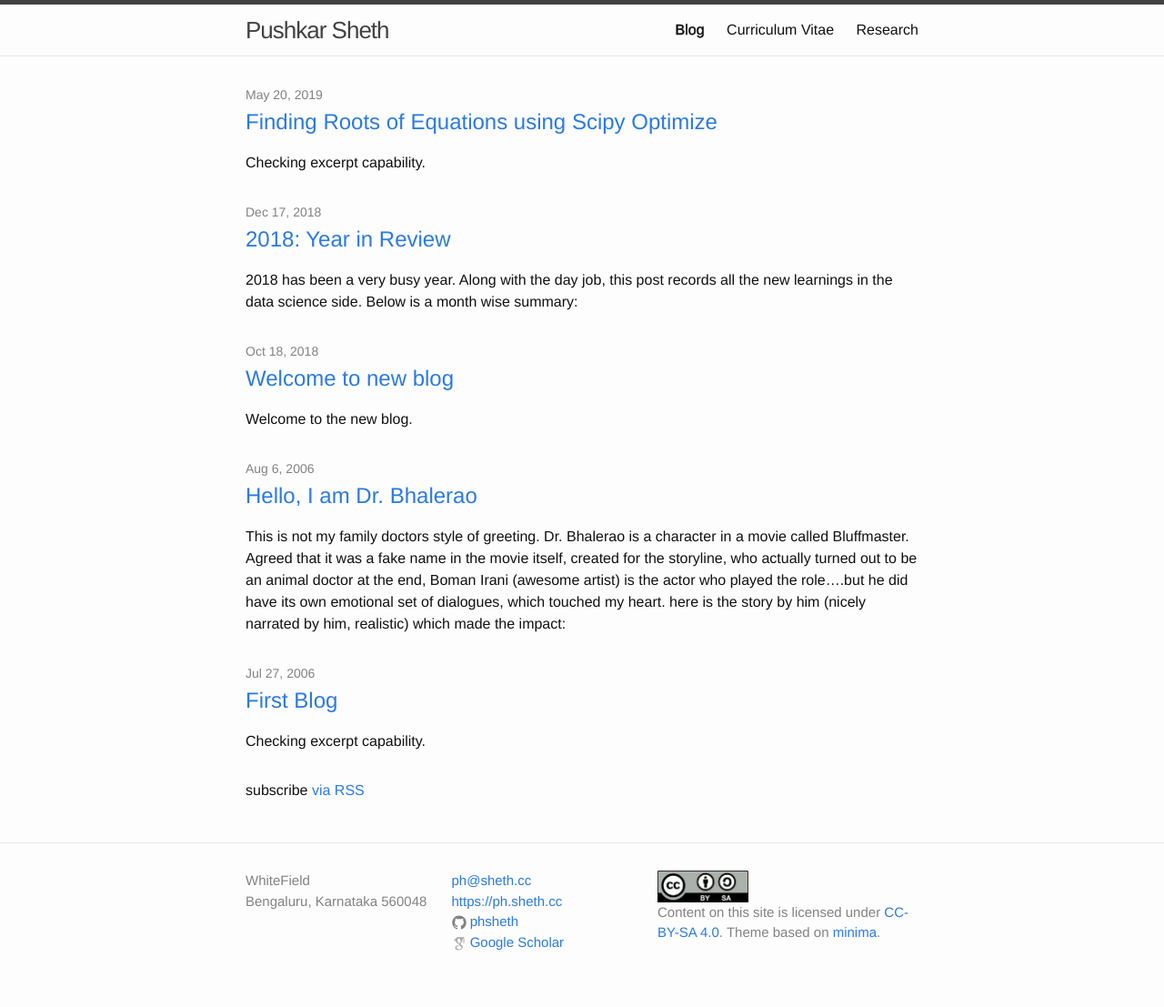
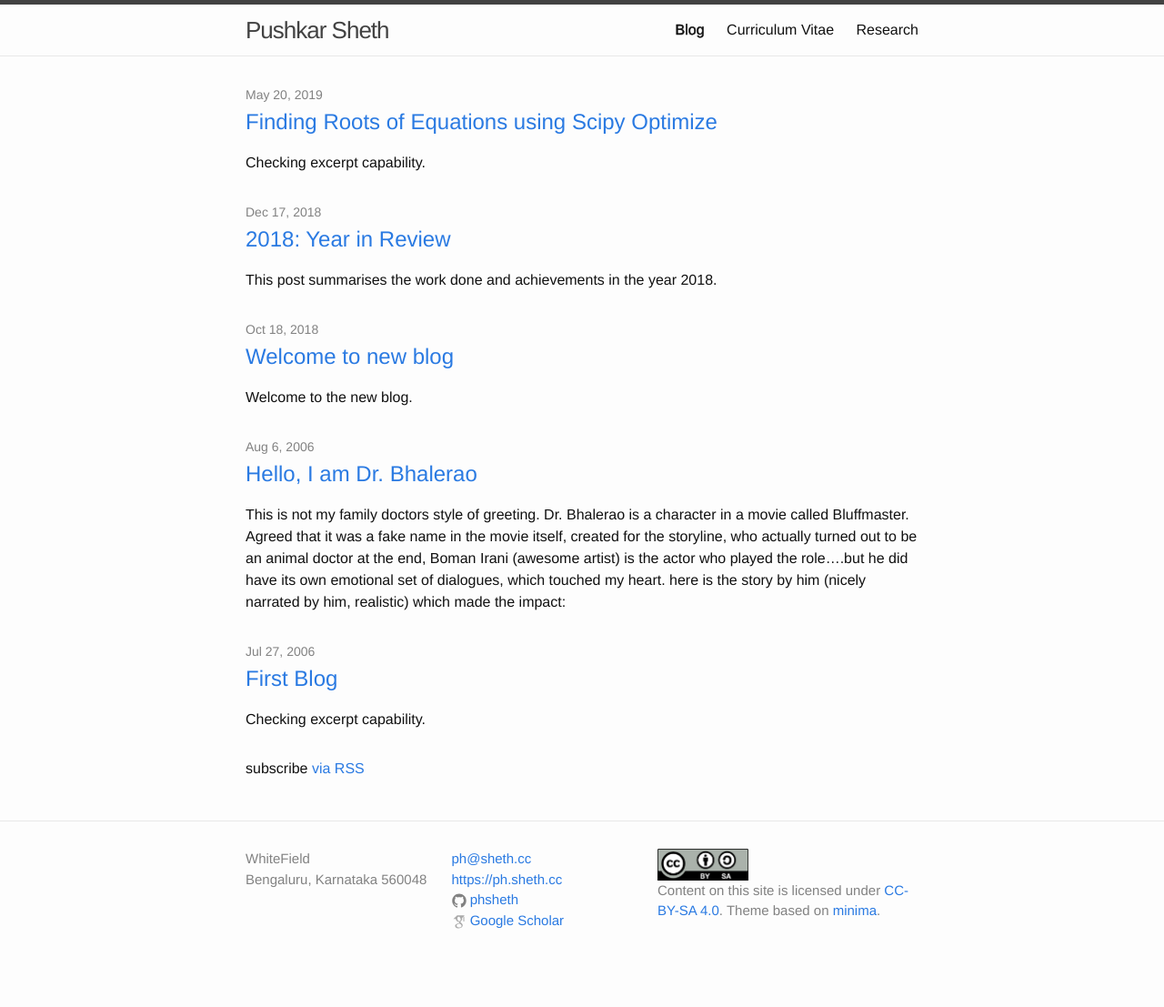
Before and after one commit to phsheth/phsheth.github.io, a Jekyll site: the page built from blog.md, in a window 1280 px wide. Shown: the whole page at 91% size. Built offline with Jekyll 4.4.1, drawn with Linux system fonts in a browser that asks for light colours; after the commit the page ends 1083 px from its top, so only the background shows below that.

Commit message:
excerpt added

```diff
--- a/_posts/2018-12-17-2018_Year_in_Review.markdown
+++ b/_posts/2018-12-17-2018_Year_in_Review.markdown
@@ -1,6 +1,8 @@
 ---
 layout: post
 title:  "2018: Year in Review"
+excerpt: "This post summarises the work done and achievements in the year 2018."
+
 date:   2018-12-17 02:15:00 +0000
 categories: blog
 tag: year review
```
